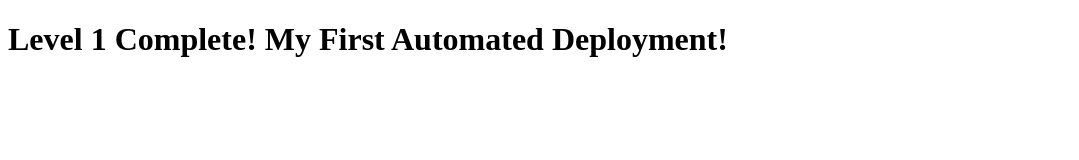
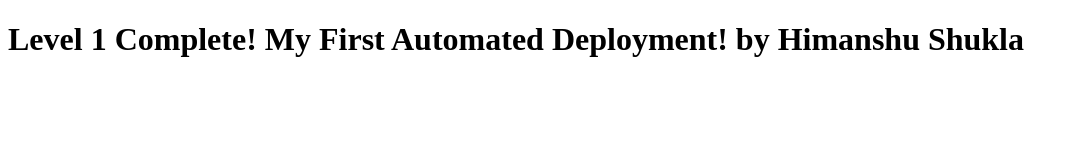
Before and after one commit to ronaldweasly/CI-CD-HelloWorld, a plain HTML site: page index.html in a window 1280 px wide. Shown: the whole page, without its empty margins (0-1079 px from the left). Drawn offline with Linux system fonts and the light colour scheme.

Commit message:
Update index.html

```diff
--- a/index.html
+++ b/index.html
@@ -4,6 +4,7 @@
     <title>My DevOps Project</title>
 </head>
 <body>
-    <h1>Level 1 Complete! My First Automated Deployment!</h1>
+    <h1>Level 1 Complete! My First Automated Deployment! by Himanshu Shukla
+    </h1>
 </body>
 </html>
```
